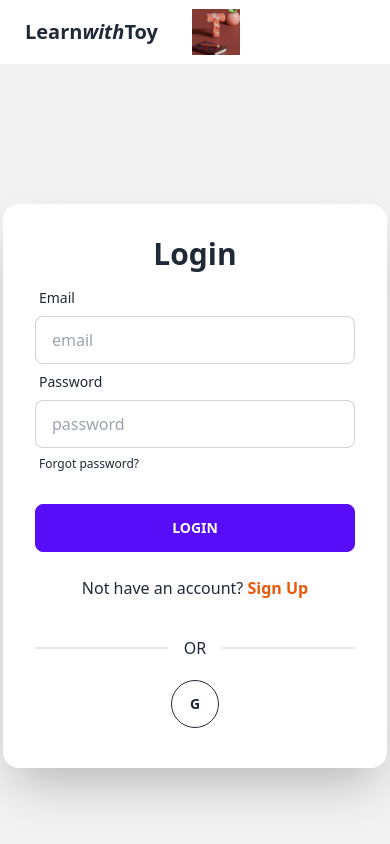
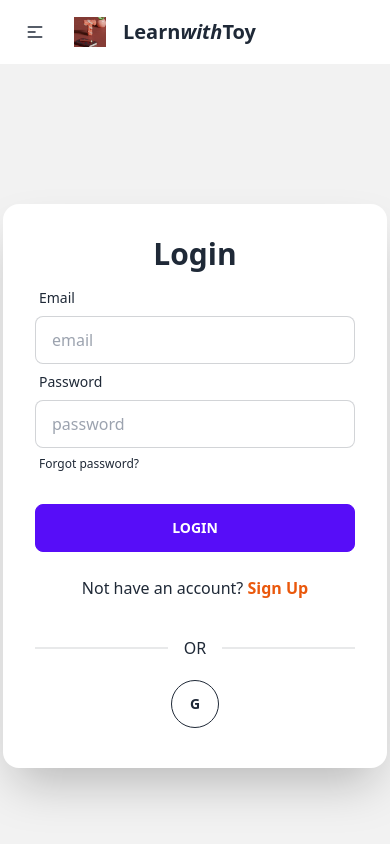
Before and after one commit to Sanjidakter/Learn-With-Toys-client, a React (Vite) app: page /login in a window 390 px wide. Shown: the top 844 px of the page. Built offline with nearby package versions, Linux system fonts and the light colour scheme; no server answers.

Commit message:
responsive navbar done

```diff
--- a/src/Shared/Navbar/Navbar.jsx
+++ b/src/Shared/Navbar/Navbar.jsx
@@ -1,7 +1,7 @@
-import React, { useContext } from "react";
+import React, { useContext, useEffect, useState } from "react";
 import { Link } from "react-router-dom";
 import { AuthContext } from "../../providers/AuthProviders";
-import logo from "../../assets/logo.jpg"
+import logo from "../../assets/logo.jpg";
 
 const Navbar = () => {
   const { user, logOut } = useContext(AuthContext);
@@ -22,43 +22,81 @@ const Navbar = () => {
       {user?.email ? (
         <>
           <li>
-            <Link to='/myToys'>My Toys</Link>
+            <Link to="/myToys">My Toys</Link>
             <Link to="/addToys">Add a Toy</Link>
 
-            <button className="btn btn-outline btn-warning" onClick={handleLogOut}>Log Out</button>
+            <button
+              className="btn btn-outline btn-warning"
+              onClick={handleLogOut}
+            >
+              Log Out
+            </button>
           </li>
         </>
       ) : (
         <li>
-          <Link className="btn btn-outline btn-warning" to="/login">Login</Link>
+          <Link className="btn btn-outline btn-warning" to="/login">
+            Login
+          </Link>
         </li>
       )}
-
     </>
   );
+
+  // res
+  const [isMobile, setIsMobile] = useState(false);
+
+  useEffect(() => {
+    const handleResize = () => {
+      setIsMobile(window.innerWidth <= 768);
+    };
+
+    handleResize();
+
+    window.addEventListener("resize", handleResize);
+    return () => window.removeEventListener("resize", handleResize);
+  }, []);
+
   return (
-    <div>
     <div className="navbar bg-base-100">
       <div className="navbar-start">
         <div className="dropdown">
-
-      <ul tabIndex={0} className="menu menu-compact dropdown-content mt-3 p-2  bg-base-100 rounded-box w-52 back">
+          <label tabIndex={0} className="btn btn-ghost lg:hidden">
+            <svg
+              xmlns="http://www.w3.org/2000/svg"
+              className="h-5 w-5"
+              fill="none"
+              viewBox="0 0 24 24"
+              stroke="currentColor"
+            >
+              <path
+                strokeLinecap="round"
+                strokeLinejoin="round"
+                strokeWidth="2"
+                d="M4 6h16M4 12h8m-8 6h16"
+              />
+            </svg>
+          </label>
+          <ul
+            tabIndex={0}
+            className="menu menu-compact dropdown-content mt-3 p-2 shadow bg-base-100 rounded-box w-52"
+          >
             {navItems}
           </ul>
         </div>
+        <img className="w-8 ml-3" src={logo} alt="" />
         <a className="btn btn-ghost normal-case text-xl">
+          {" "}
           Learn<i>with</i>Toy
         </a>
-          <img  className="btn btn-ghost normal-case text-xl" src={logo} alt="" />
+
       </div>
       <div className="navbar-center hidden lg:flex">
         <ul className="menu menu-horizontal px-1">{navItems}</ul>
       </div>
       <div className="navbar-end">
         {user ? (
-
           <img
-
             width="40"
             height="40"
             className="mr-6 rounded-lg"
@@ -66,11 +104,9 @@ const Navbar = () => {
             alt=""
             title={user?.displayName}
           />
-
         ) : (
           " "
         )}
-        </div>
       </div>
     </div>
   );
```
Also changed, not shown: src/pages/MyToys/MyToys.jsx (+0 -19 lines). Lines whose indentation alone changed are shown as unchanged.
